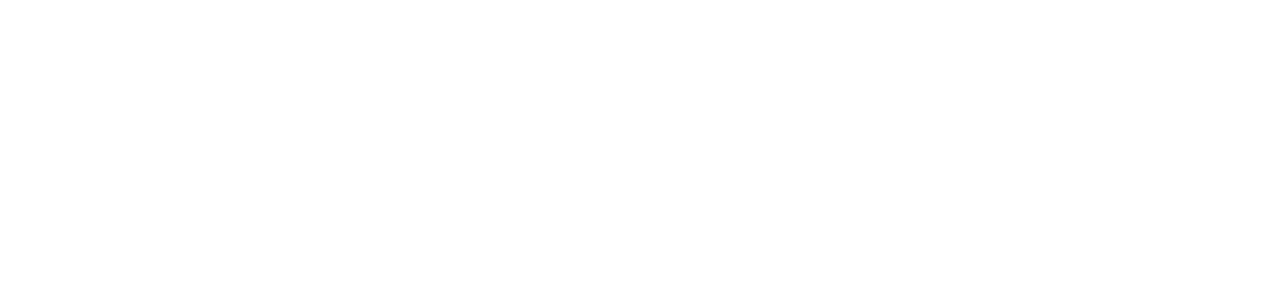
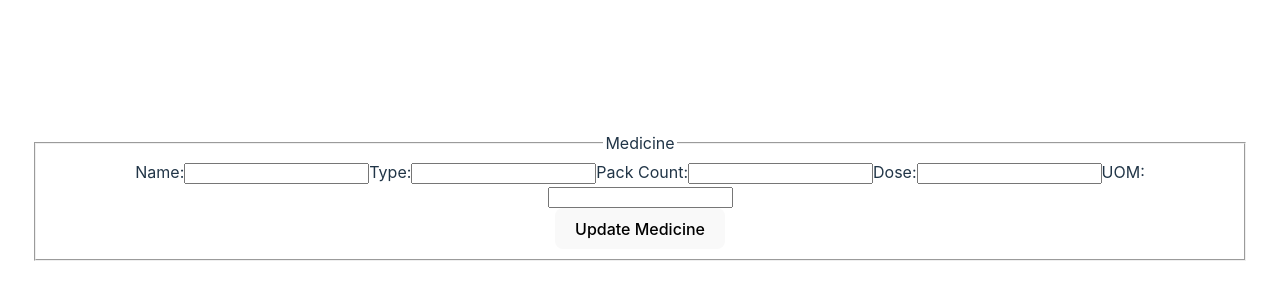
Before and after one commit to rizvan93/pharmacy-availability-checker, a React (Vite) app: page /medicines/1/edit in a window 1280 px wide. Before the commit this address had no page. Shown: the part 204-504 px from the top of the page. Built offline with nearby package versions, Linux system fonts and the light colour scheme; no server answers.

Commit message:
Completed Medicine CRUD

```diff
--- a/src/pages/App/App.jsx
+++ b/src/pages/App/App.jsx
@@ -6,6 +6,7 @@ import EditStorePage from "../Stores/Edit/EditStorePage";
 import StoresPage from "../Stores/Index/StoresPage";
 import MedicinesPage from "../Medicine/Index/MedicinesPage";
 import AddMedicinePage from "../Medicine/Create/AddMedicinePage";
+import EditMedicineForm from "../Medicine/Edit/EditMedicineForm";
 import UserPage from "../User/UserPage";
 import "./App.css";
 
@@ -23,8 +24,8 @@ function App() {
         <Route path="/stores/:id/edit" element={<EditStorePage />} />
         <Route path="/medicines" element={<MedicinesPage />} />
         <Route path="/medicines/new" element={<AddMedicinePage />} />
+        <Route path="/medicines/:id/edit" element={<EditMedicineForm />} />
       </Routes>
-
     </div>
   );
 }
--- /dev/null
+++ b/src/pages/Medicine/Edit/EditMedicineForm.jsx
@@ -0,0 +1,69 @@
+import { useEffect, useState } from "react";
+import { useNavigate, useParams } from "react-router-dom";
+
+export default function EditMedicineForm() {
+  const { id } = useParams();
+  const [medicine, setMedicine] = useState({});
+  const navigate = useNavigate();
+
+  useEffect(() => {
+    const fetchMedicine = async () => {
+      const response = await fetch(`/api/medicines/${id}`);
+      const medicine = await response.json();
+      setMedicine(medicine);
+    };
+    fetchMedicine();
+  }, [id]);
+
+  const handleChange = (event) => {
+    const key = event.target.name;
+    const value = event.target.value;
+
+    setMedicine({ ...medicine, [key]: value });
+  };
+
+  const handleUpdate = async () => {
+    const response = await fetch(`/api/medicines/${id}`, {
+      method: "PUT",
+      headers: {
+        "Content-Type": "application/json",
+      },
+      body: JSON.stringify(medicine),
+    });
+    navigate("/medicines");
+  };
+
+  return (
+    <>
+      <fieldset>
+        <legend>Medicine</legend>
+        <label>
+          Name:
+          <input name="name" value={medicine.name} onChange={handleChange} />
+        </label>
+        <label>
+          Type:
+          <input name="type" value={medicine.type} onChange={handleChange} />
+        </label>
+        <label>
+          Pack Count:
+          <input
+            name="packCount"
+            value={medicine.packCount}
+            onChange={handleChange}
+          />
+        </label>
+        <label>
+          Dose:
+          <input name="dose" value={medicine.dose} onChange={handleChange} />
+        </label>
+        <label>
+          UOM:
+          <input name="uom" value={medicine.uom} onChange={handleChange} />
+        </label>
+        <br />
+        <button onClick={handleUpdate}>Update Medicine</button>
+      </fieldset>
+    </>
+  );
+}
--- a/src/pages/Medicine/Index/MedicineRow.jsx
+++ b/src/pages/Medicine/Index/MedicineRow.jsx
@@ -1,28 +1,27 @@
 import { Link } from "react-router-dom";
 
+
 const MedicineRow = ({ medicine, removeMedicine }) => {
-  const onDelete = () => {
-    const deleteMedicine = async (id) => {
-      const response = await fetch(`/api/medicines/${id}`, {
+  const onDelete = async () => {
+    try {
+      const response = await fetch(`/api/medicines/${medicine._id}`, {
         method: "DELETE",
       });
       if (response.ok) {
-        const data = await response.json();
-        console.log(data);
+        removeMedicine(medicine._id);
       } else {
         console.log("unable to delete");
       }
-    };
-
-    deleteMedicine(medicine._id);
-    removeMedicine(medicine._id);
+    } catch (error) {
+      console.log(error);
+    }
   };
 
   return (
     <tr>
       <td>{medicine.name}</td>
       <td>
-        <Link to={`/medicine/${medicine._id}/edit`}>
+        <Link to={`/medicines/${medicine._id}/edit`}>
           <button>✏️</button>
         </Link>
         <button onClick={onDelete}>🗙</button>
--- a/src/pages/Medicine/Index/MedicinesPage.jsx
+++ b/src/pages/Medicine/Index/MedicinesPage.jsx
@@ -1,6 +1,7 @@
 import MedicinesTable from "./MedicinesTable";
 import { useState, useEffect } from "react";
 import { Link } from "react-router-dom";
+
 
 const MedicinesPage = () => {
   const [medicines, setMedicines] = useState(null);
@@ -14,17 +15,17 @@ const MedicinesPage = () => {
     getMedicines();
   }, []);
 
-  const removeMedicines = (id) => {
-  setMedicines(medicines.filter((medicine) => medicine._id !== id));
+  const removeMedicine = (id) => {
+    setMedicines(medicines.filter((medicine) => medicine._id !== id));
   };
 
   return (
     <>
       <h1>Medicines</h1>
       <Link to="/medicines/new">
-        <button>Add New Medicine</button>
+        <button>Add New Medicine Here</button>
       </Link>
-      <MedicinesTable medicines={medicines} removeMedicines={removeMedicines} />
+      <MedicinesTable medicines={medicines} removeMedicine={removeMedicine} />
     </>
   );
 };
--- a/src/pages/Medicine/Index/MedicinesTable.jsx
+++ b/src/pages/Medicine/Index/MedicinesTable.jsx
@@ -1,10 +1,10 @@
 import MedicineRow from "./MedicineRow";
 
-const MedicinesTable = ({ medicine, removeMedicine }) => {
+const MedicinesTable = ({ medicines, removeMedicine }) => {
   return (
     <table>
       <tbody>
-        {medicine?.map((medicine) => (
+        {medicines?.map((medicine) => (
           <MedicineRow
             medicine={medicine}
             key={medicine._id}
```
Also changed, not shown: src/pages/Medicine/Edit/EditMedicine.jsx (deleted, +0 -24 lines).
